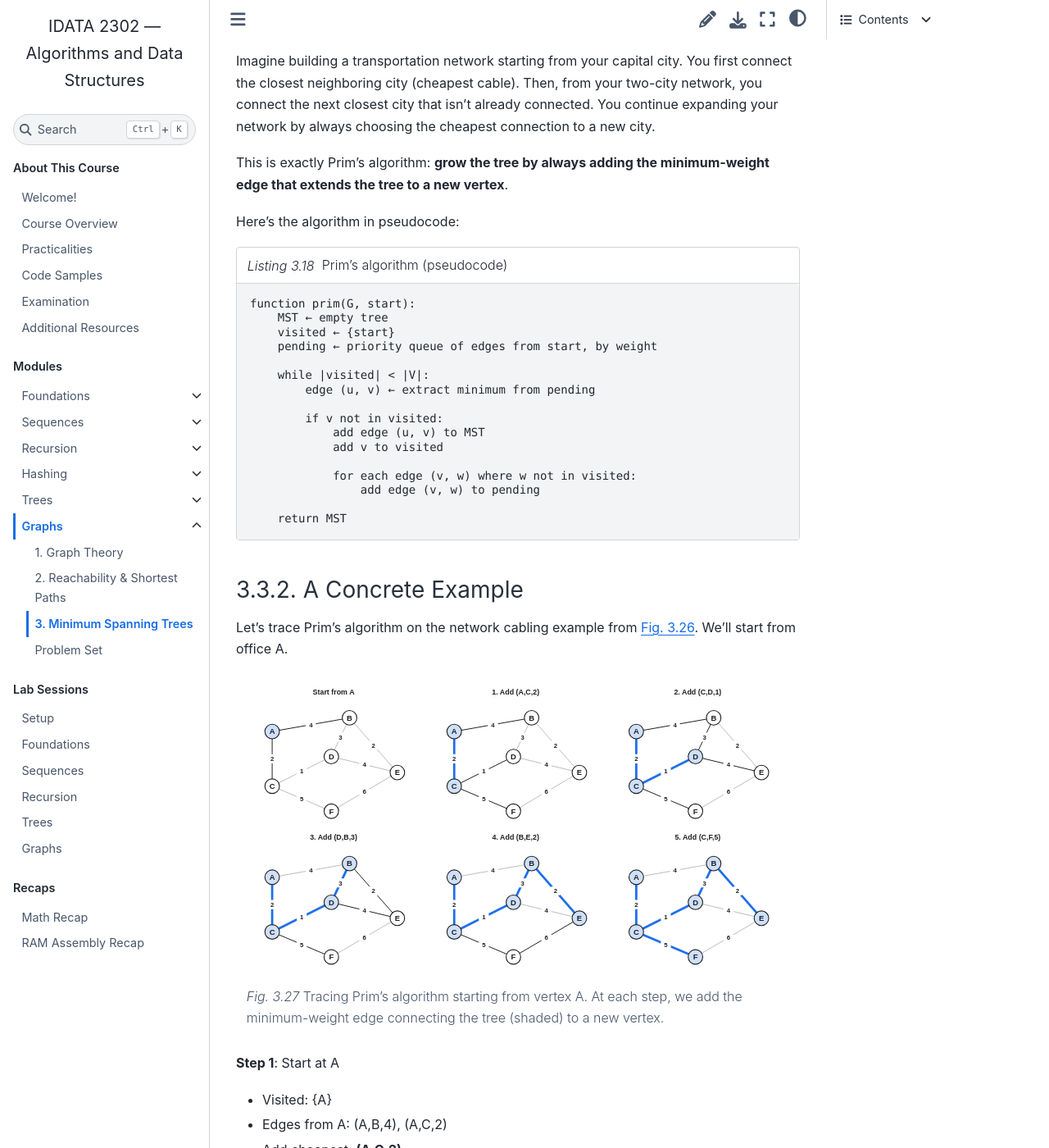
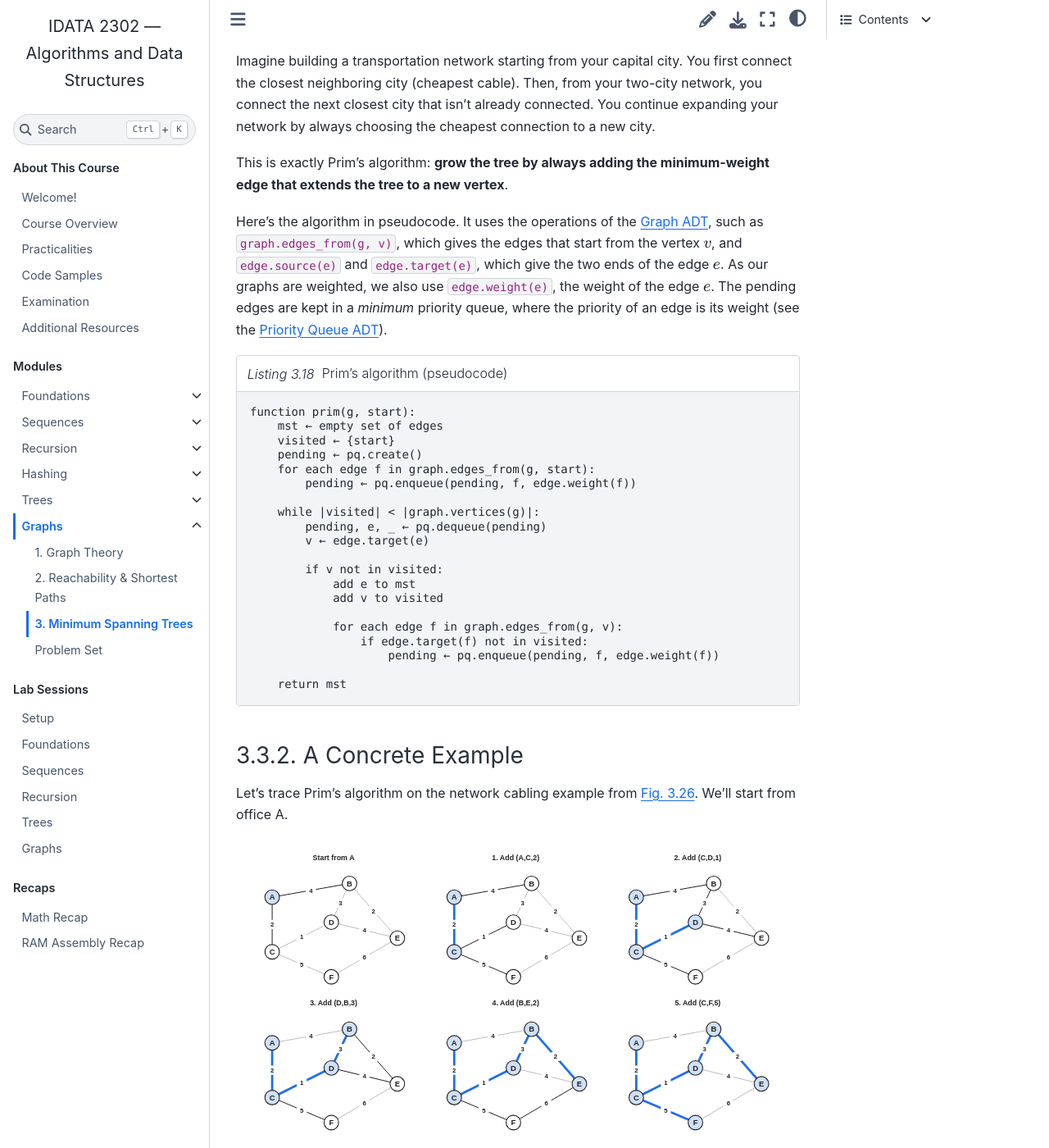
Before and after one commit to fchauvel/ntnu-idata2302-website, a Sphinx documentation site: the page built from source/graphs/mst/index.rst, in a window 1280 px wide and 1400 px high, scrolled down 4543 px. Shown: the whole window at 82% size. Built offline with Sphinx 7.4.7 and the Sphinx Book theme 1.1.4, drawn with Linux system fonts in a browser that asks for light colours; some of the changed text lies outside the part shown.

Commit message:
content: write the MST pseudocode against the Graph, Priority Queue and Union-Find ADTs
Co-Authored-By: Claude Sonnet 5.5 <noreply@anthropic.com>

```diff
--- a/source/graphs/mst/index.rst
+++ b/source/graphs/mst/index.rst
@@ -195,27 +195,38 @@ always choosing the cheapest connection to a new city.
 This is exactly Prim's algorithm: **grow the tree by always adding the
 minimum-weight edge that extends the tree to a new vertex**.
 
-Here's the algorithm in pseudocode:
+Here's the algorithm in pseudocode. It uses the operations of the
+:doc:`Graph ADT </graphs/intro/index>`, such as ``graph.edges_from(g, v)``,
+which gives the edges that start from the vertex :math:`v`, and
+``edge.source(e)`` and ``edge.target(e)``, which give the two ends of the
+edge :math:`e`. As our graphs are weighted, we also use
+``edge.weight(e)``, the weight of the edge :math:`e`. The pending edges
+are kept in a *minimum* priority queue, where the priority of an edge is
+its weight (see the :doc:`Priority Queue ADT </trees/heap/index>`).
 
 .. code-block:: text
    :caption: Prim's algorithm (pseudocode)
 
-   function prim(G, start):
-       MST ← empty tree
+   function prim(g, start):
+       mst ← empty set of edges
        visited ← {start}
-       pending ← priority queue of edges from start, by weight
+       pending ← pq.create()
+       for each edge f in graph.edges_from(g, start):
+           pending ← pq.enqueue(pending, f, edge.weight(f))
 
-       while |visited| < |V|:
-           edge (u, v) ← extract minimum from pending
+       while |visited| < |graph.vertices(g)|:
+           pending, e, _ ← pq.dequeue(pending)
+           v ← edge.target(e)
 
            if v not in visited:
-               add edge (u, v) to MST
+               add e to mst
                add v to visited
 
-               for each edge (v, w) where w not in visited:
-                   add edge (v, w) to pending
+               for each edge f in graph.edges_from(g, v):
+                   if edge.target(f) not in visited:
+                       pending ← pq.enqueue(pending, f, edge.weight(f))
 
-       return MST
+       return mst
 
 
 A Concrete Example
@@ -443,20 +454,24 @@ remains, we are done. Here's the algorithm in pseudocode:
 .. code-block:: text
    :caption: Kruskal's algorithm (pseudocode)
 
-   function kruskal(G):
-       MST ← empty set
-       sort all edges by weight (ascending)
+   function kruskal(g):
+       mst ← empty set of edges
+       trees ← union_find.create(graph.vertices(g))
 
-       for each edge (u, v) in sorted order:
-           if u and v are not in the same tree:
-               add edge (u, v) to MST
-               merge the trees of u and v
+       for each edge e in graph.edges(g), by increasing edge.weight:
+           u ← edge.source(e)
+           v ← edge.target(e)
 
-       return MST
+           if union_find.find(trees, u) ≠ union_find.find(trees, v):
+               add e to mst
+               trees ← union_find.union(trees, u, v)
 
-To check whether two vertices are in the same tree, and to merge two
-trees, we use two operations, ``find`` and ``union``. We describe them
-at the end of this section.
+       return mst
+
+The ``union_find`` operations keep track of the trees: At the start, each
+vertex is in a tree of its own. ``find`` tells us in which tree a vertex
+is, so we can check whether two vertices are in the same tree, and
+``union`` merges two trees. We describe them at the end of this section.
 
 
 A Concrete Example
@@ -630,11 +645,12 @@ Kruskal's algorithm, each set contains the vertices of one tree.
 
 .. module:: union_find
 
-.. function:: create(n: Integer) -> UnionFind
+.. function:: create(s: Sequence[Element]) -> UnionFind
 
-   Create a collection of :math:`n` sets, each containing a single
-   element (the numbers from 0 to :math:`n - 1`). In Kruskal's algorithm,
-   each vertex starts in its own tree.
+   Create a collection of sets, one for each element of the sequence
+   :math:`s`, each containing that single element. In Kruskal's
+   algorithm, the elements are the vertices, and each of them starts in
+   its own tree.
 
 .. function:: find(u: UnionFind, x: Element) -> Element
 
```
